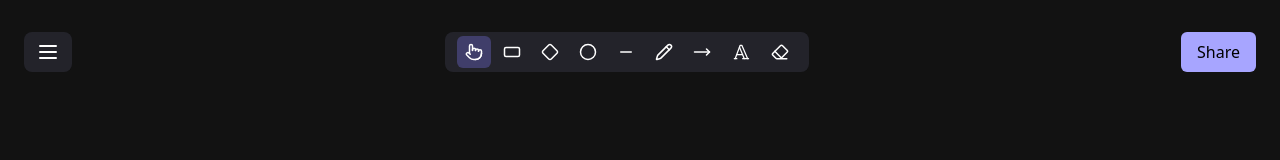
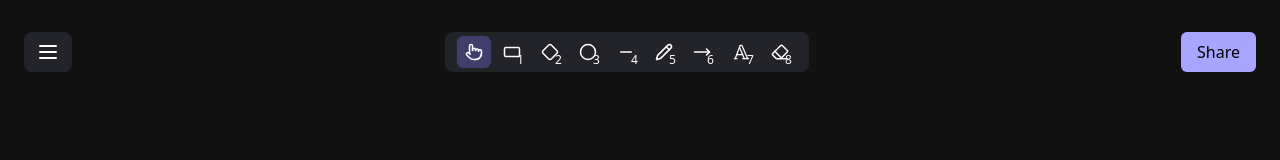
Before and after one commit to dakshydv/sketchly-nextjs, a Next.js app: page / in a window 1280 px wide. Shown: the top 160 px of the page. Built offline with nearby package versions, Linux system fonts and the light colour scheme.

Commit message:
keyboard command added

```diff
--- a/src/components/IconButton.tsx
+++ b/src/components/IconButton.tsx
@@ -3,16 +3,25 @@ import { ReactNode } from "react";
 export function IconButton({
   onClick,
   icon,
-  theme
+  theme,
+  number,
 }: {
-  onClick: () => void,
-  icon: ReactNode,
-  theme: string
+  onClick: () => void;
+  icon: ReactNode;
+  theme: string;
+  number?: number;
 }) {
-  return <button
-    onClick={onClick}
-    className={`px-2 my-1 rounded-md ${theme} hover:cursor-pointer font-medium `}
-  >
-    {icon}
-  </button>;
+  return (
+    <button
+      onClick={onClick}
+      className={`relative px-2 my-1 rounded-md ${theme} hover:cursor-pointer font-medium flex items-center justify-center`}
+    >
+      {icon}
+      {number && (
+        <span className="absolute bottom-0 right-0 text-xs text-white  rounded-full w-4 h-4 flex items-center justify-center">
+          {number}
+        </span>
+      )}
+    </button>
+  );
 }
--- a/src/components/RoomCanvas.tsx
+++ b/src/components/RoomCanvas.tsx
@@ -54,6 +54,39 @@ export function RoomCanvas({ roomId }: { roomId: number }) {
       });
     };
 
+    const keyDownEvent = (e: KeyboardEvent) => {
+      switch (e.key) {
+        case "1":
+          setTool("rect");
+          break;
+        case "2":
+          setTool("diamond");
+          break;
+        case "3":
+          setTool("circle");
+          break;
+        case "4":
+          setTool("line");
+          break;
+        case "5":
+          setTool("pencil");
+          break;
+        case "6":
+          setTool("arrow");
+          break;
+        case "7":
+          setTool("text");
+          break;
+        case "8":
+          setTool("eraser");
+          break;
+
+        default:
+          break;
+      }
+    };
+
+    window.addEventListener("keydown", keyDownEvent);
     updateDimensions();
     window.addEventListener("resize", updateDimensions);
 
@@ -210,6 +243,7 @@ export function RoomCanvas({ roomId }: { roomId: number }) {
             onClick={() => setTool("rect")}
             icon={<RectangleHorizontal size={18} />}
             theme={tool === "rect" ? "bg-[#403e6a] text-white" : "text-white"}
+            number={1}
           />
           <IconButton
             onClick={() => setTool("diamond")}
@@ -217,36 +251,43 @@ export function RoomCanvas({ roomId }: { roomId: number }) {
             theme={
               tool === "diamond" ? "bg-[#403e6a] text-white" : "text-white"
             }
+            number={2}
           />
           <IconButton
             onClick={() => setTool("circle")}
             icon={<Circle size={18} />}
             theme={tool === "circle" ? "bg-[#403e6a] text-white" : "text-white"}
+            number={3}
           />
           <IconButton
             onClick={() => setTool("line")}
             icon={<Minus size={18} fill={tool === "line" ? "#FFFFFF" : ""} />}
             theme={tool === "line" ? "bg-[#403e6a] text-white" : "text-white"}
+            number={4}
           />
           <IconButton
             onClick={() => setTool("pencil")}
             icon={<Pencil size={18} />}
             theme={tool === "pencil" ? "bg-[#403e6a] text-white" : "text-white"}
+            number={5}
           />
           <IconButton
             onClick={() => setTool("arrow")}
             icon={<MoveRight size={18} />}
             theme={tool === "arrow" ? "bg-[#403e6a] text-white" : "text-white"}
+            number={6}
           />
           <IconButton
             onClick={() => setTool("text")}
             icon={<TextIcon />}
             theme={tool === "text" ? "bg-[#403e6a] text-white" : "text-white"}
+            number={7}
           />
           <IconButton
             onClick={() => setTool("eraser")}
             icon={<Eraser size={18} />}
             theme={tool === "eraser" ? "bg-[#403e6a] text-white" : "text-white"}
+            number={8}
           />
         </div>
         <button
```
